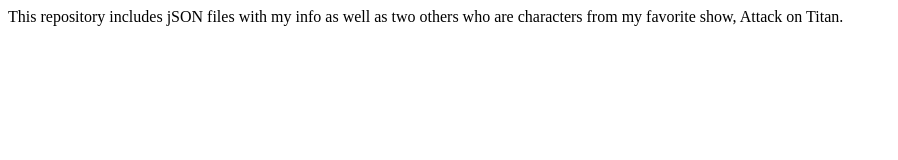
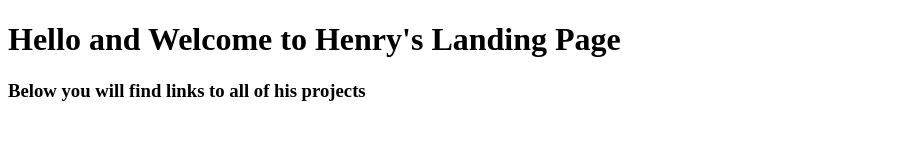
Before and after one commit to henrypalmer/hello-world-hrp, a plain HTML site: page index.html in a window 1280 px wide. Shown: the whole page, without its empty margins (0-898 px from the left). Drawn offline with Linux system fonts and the light colour scheme.

Commit message:
Landing page SWE

```diff
--- a/index.html
+++ b/index.html
@@ -5,10 +5,10 @@
 -->
 <head>
 <meta charset="utf-8">
-	<title>Henry's Website</title>
+	<title>Henry's Landing</title>
 </head>
 <body>
-	This repository includes jSON files with my info as well as two others who are
-	characters from my favorite show, Attack on Titan.
+	<h1>Hello and Welcome to Henry's Landing Page</h1>
+	<h3>Below you will find links to all of his projects</h3>
 </body>
 </html>
```
